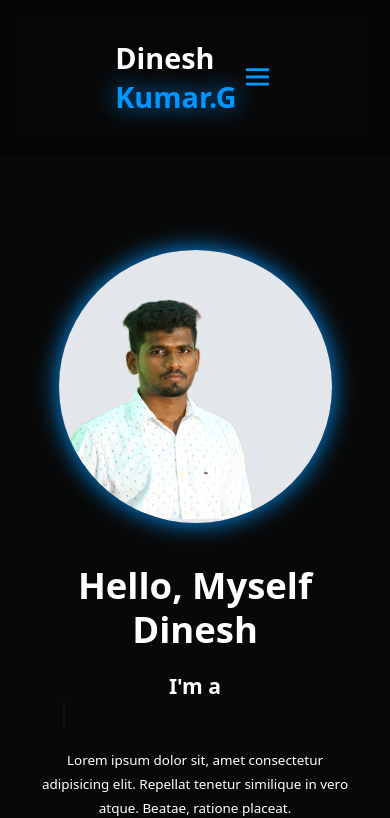
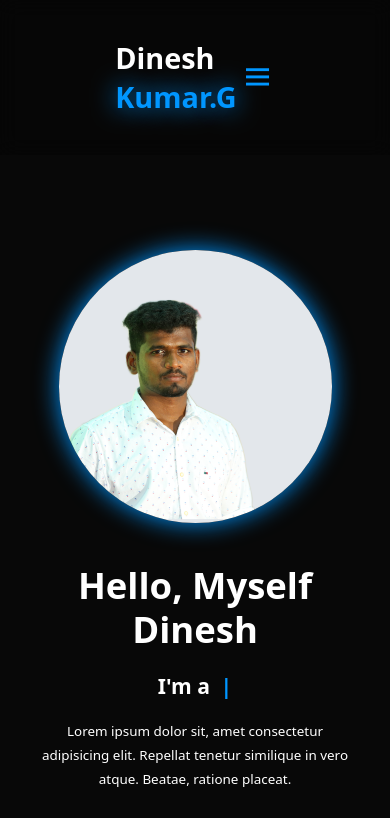
Before and after one commit to DineshKumar-10/DineshKumar.G, an Angular app: page /home in a window 390 px wide. Shown: the top 818 px of the page. Built offline with nearby package versions, Linux system fonts and the light colour scheme.

Commit message:
animation_mobile

```diff
--- a/src/app/pages/home/home.component.css
+++ b/src/app/pages/home/home.component.css
@@ -87,60 +87,38 @@ section {
 }
 
 /* ---------------- TEXT ANIMATION ---------------- */
-
 .text-animation {
   font-size: 3.4rem;
   font-weight: 600;
 }
 
 .text-animation span {
+  color: var(--main-color);
   position: relative;
-  display: inline-block;
-  min-width: 260px;
-  white-space: nowrap;
-  color: var(--main-color);
 }
 
-.text-animation span::before {
-  content: "Frontend Developer";
-  animation: words 20s infinite;
+/* Blinking cursor */
+.text-animation span::after {
+  content: '|';
+  margin-left: 5px;
+  animation: blink 1s infinite;
 }
 
-.text-animation span::after {
-  content: "";
-  position: absolute;
-  right: -8px;
-  top: 0;
-  width: calc(100% + 8px);
-  height: 100%;
-  background-color: var(--bg-color, #080808);
-  border-left: 2px solid var(--main-color);
-  animation: cursor 0.6s infinite, typing 20s steps(18) infinite;
-}
-
-@keyframes cursor {
-  50% {
-    border-left-color: transparent;
+@keyframes blink {
+  0%, 50%, 100% {
+    opacity: 1;
+  }
+  25%, 75% {
+    opacity: 0;
   }
 }
 
-@keyframes words {
-  0%, 20% { content: "Frontend Developer"; }
-  21%, 40% { content: "Java Developer"; }
-  41%, 60% { content: "Java Full Stack Developer"; }
-  61%, 80% { content: "Backend Developer"; }
-  81%, 100% { content: "Angular Developer"; }
-}
-
-@keyframes typing {
-  0%, 10%, 20%, 30%, 40%, 50%, 60%, 70%, 80%, 90% {
-    width: 0;
-  }
-  5%, 15%, 25%, 35%, 45%, 55%, 65%, 75%, 85%, 95% {
-    width: calc(100% + 8px);
+/* Mobile font fix */
+@media (max-width: 768px) {
+  .text-animation {
+    font-size: 2.4rem;
   }
 }
-
 
 /* ================================================= */
 /* ================= MOBILE VIEW =================== */
--- a/src/app/pages/home/home.component.html
+++ b/src/app/pages/home/home.component.html
@@ -3,7 +3,7 @@
     <h1>Hello, Myself <span>Dinesh</span></h1>
 
     <h3 class="text-animation">
-      I'm a <span></span>
+I'm a <span>{{ currentText }}</span>
     </h3>
 
     <p>
--- a/src/app/pages/home/home.component.ts
+++ b/src/app/pages/home/home.component.ts
@@ -1,10 +1,60 @@
-import { Component } from '@angular/core';
+import { Component, OnDestroy, OnInit } from '@angular/core';
 
 @Component({
   selector: 'app-home',
   templateUrl: './home.component.html',
   styleUrls: ['./home.component.css']
 })
-export class HomeComponent {
+export class HomeComponent  implements OnInit, OnDestroy{
+
+  roles: string[] = [
+    'Frontend Developer',
+    'Java Developer',
+    'Java Full Stack Developer',
+    'Backend Developer',
+    'Angular Developer'
+  ];
+
+  currentText = '';
+  private roleIndex = 0;
+  private charIndex = 0;
+  private isDeleting = false;
+  private typingSpeed = 120;
+  private deletingSpeed = 80;
+  private delayAfterWord = 1500;
+  private timeoutId: any;
+
+  ngOnInit(): void {
+    this.typeEffect();
+  }
+
+  ngOnDestroy(): void {
+    clearTimeout(this.timeoutId);
+  }
+
+  private typeEffect(): void {
+    const currentRole = this.roles[this.roleIndex];
+
+    if (!this.isDeleting) {
+      this.currentText = currentRole.substring(0, this.charIndex + 1);
+      this.charIndex++;
+    } else {
+      this.currentText = currentRole.substring(0, this.charIndex - 1);
+      this.charIndex--;
+    }
+
+    let delay = this.isDeleting ? this.deletingSpeed : this.typingSpeed;
+
+    if (!this.isDeleting && this.charIndex === currentRole.length) {
+      delay = this.delayAfterWord;
+      this.isDeleting = true;
+    } else if (this.isDeleting && this.charIndex === 0) {
+      this.isDeleting = false;
+      this.roleIndex = (this.roleIndex + 1) % this.roles.length;
+      delay = 500;
+    }
+
+    this.timeoutId = setTimeout(() => this.typeEffect(), delay);
+  }
 
 }
```
